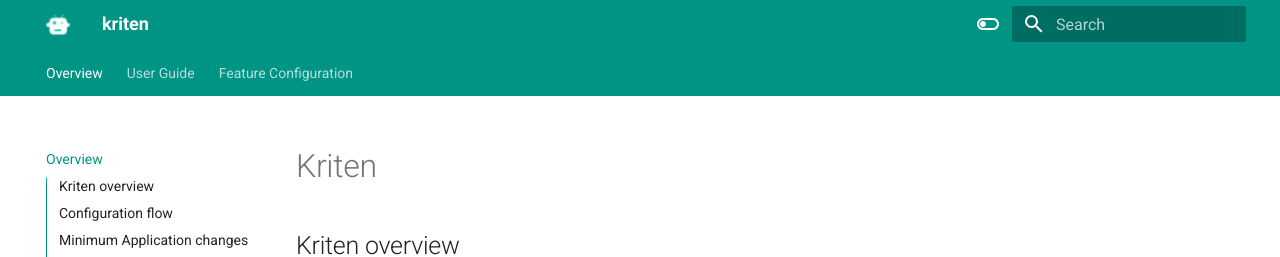
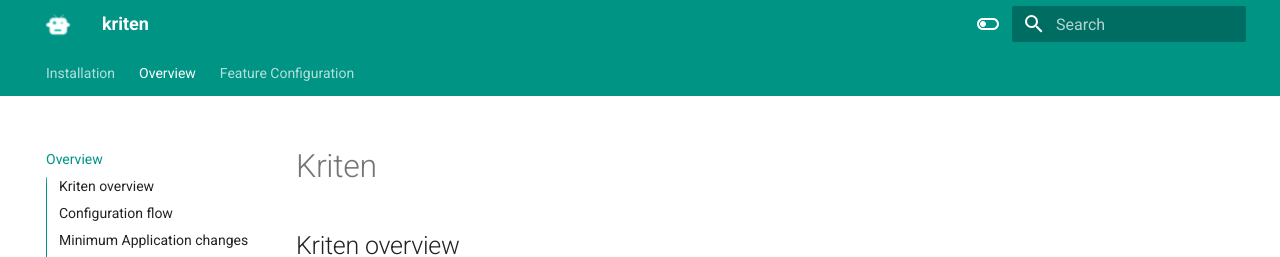
Before and after one commit to kriten-io/kriten-docs, an MkDocs documentation site: the page built from docs/index.md, in a window 1280 px wide and 900 px high. Shown: the top 257 px of the window. Built offline with MkDocs 1.6.1 and Material for MkDocs 9.7.7, drawn with Linux system fonts in a browser that asks for light colours.

Commit message:
Update mkdocs.yml

```diff
--- a/mkdocs.yml
+++ b/mkdocs.yml
@@ -57,9 +57,8 @@
       emoji_generator: !!python/name:materialx.emoji.to_svg
 
 nav:
+  - Installation: "installation.md"
   - Overview: "index.md"
-  - User Guide:
-    - Installation: "installation.md"
   - Feature Configuration:
     - Role Based Access Control: "rbac.md"
 
```
